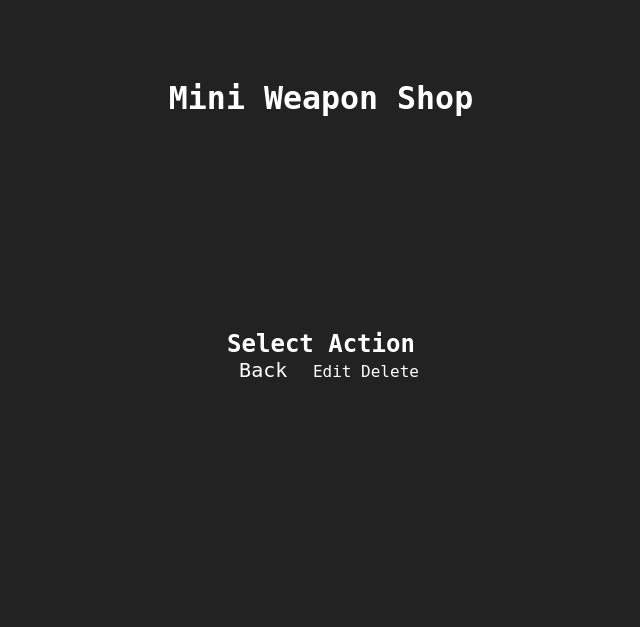
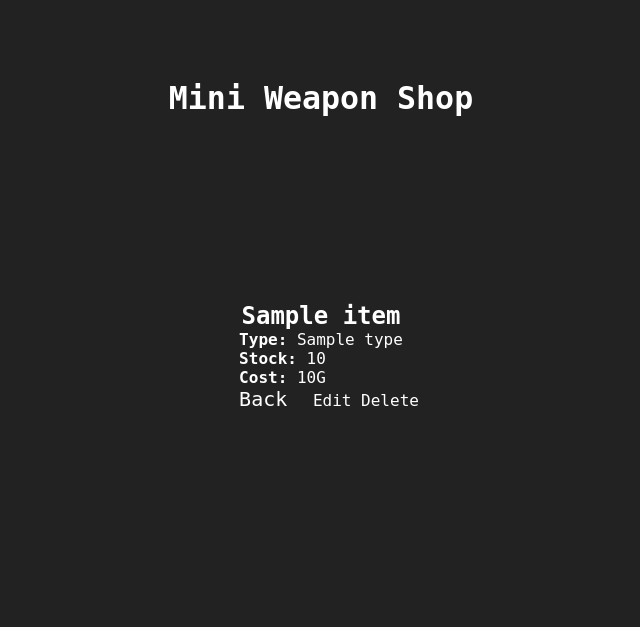
Before and after one commit to Daik102/inventory-application, a Node server app: template views/action.ejs in a window 1280 px wide. Shown: the top 627 px of the page, without its empty margins (319-959 px from the left). Run offline with Node 20, Linux system fonts and the light colour scheme; the template is opened without the code that fills it: most values are stand-ins (such as "Sample title", 1, 10 or a date in 2020).

Commit message:
Update href of edit-link and delete-link

```diff
--- a/views/action.ejs
+++ b/views/action.ejs
@@ -1,10 +1,15 @@
 <%- include('partials/header', { title }) %>
 <main>
-  <h2>Select Action</h2>
+  <h2 class="item-stats-title"><%= item.name %></h2>
+  <ul class="item-stats">
+    <li><strong>Type:</strong> <%= item.type %></li>
+    <li><strong>Stock:</strong> <%= item.stock %></li>
+    <li><strong>Cost:</strong> <%= item.cost %>G</li>
+  </ul>
   <div class="action-links">
     <a class="back-to-shop-link" href="/items">Back</a>
-    <a class="edit-link" href="/items/<%= id %>/edit">Edit</a>
-    <a class="delete-link" href="/items/<%= id %>/delete">Delete</a>
+    <a class="edit-link" href="/items/<%= item.id %>/edit">Edit</a>
+    <a class="delete-link" href="/items/<%= item.id %>/delete">Delete</a>
   </div>
 </main>
 <%- include('partials/footer') %>
```
